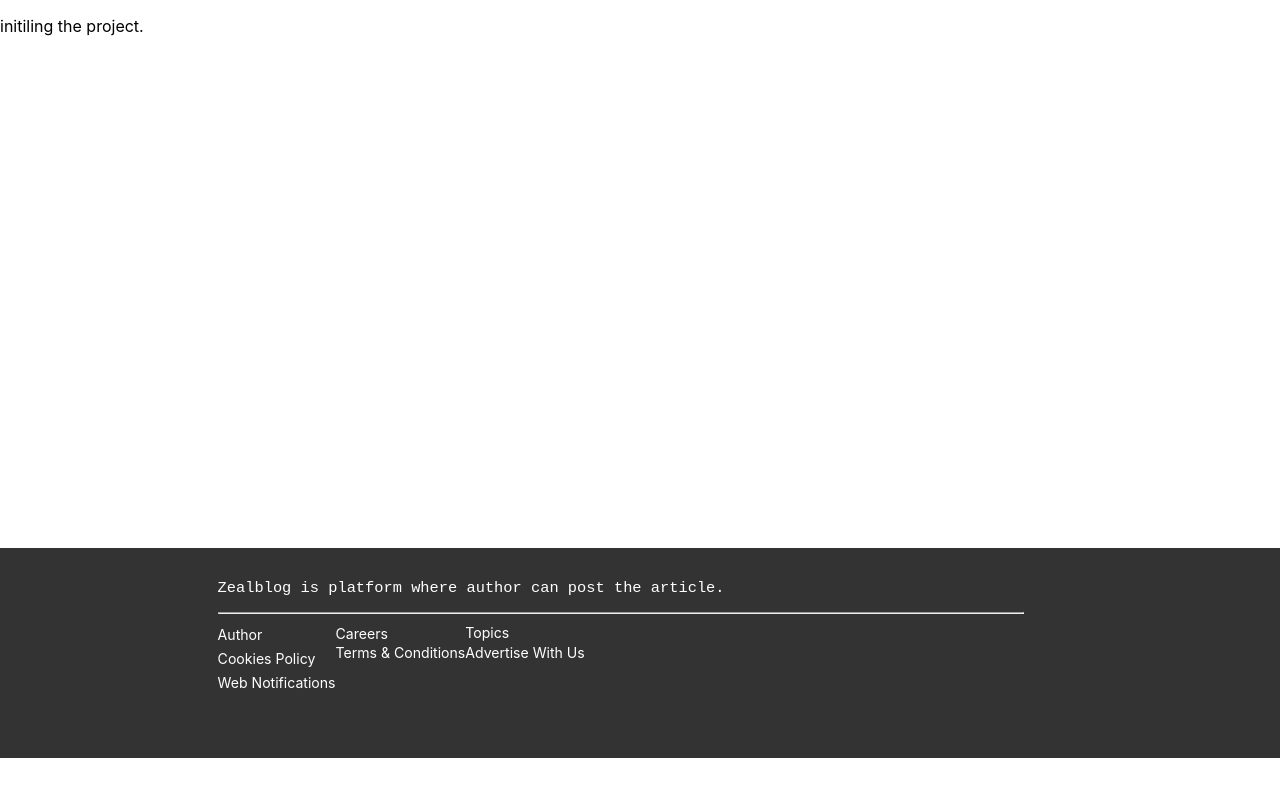
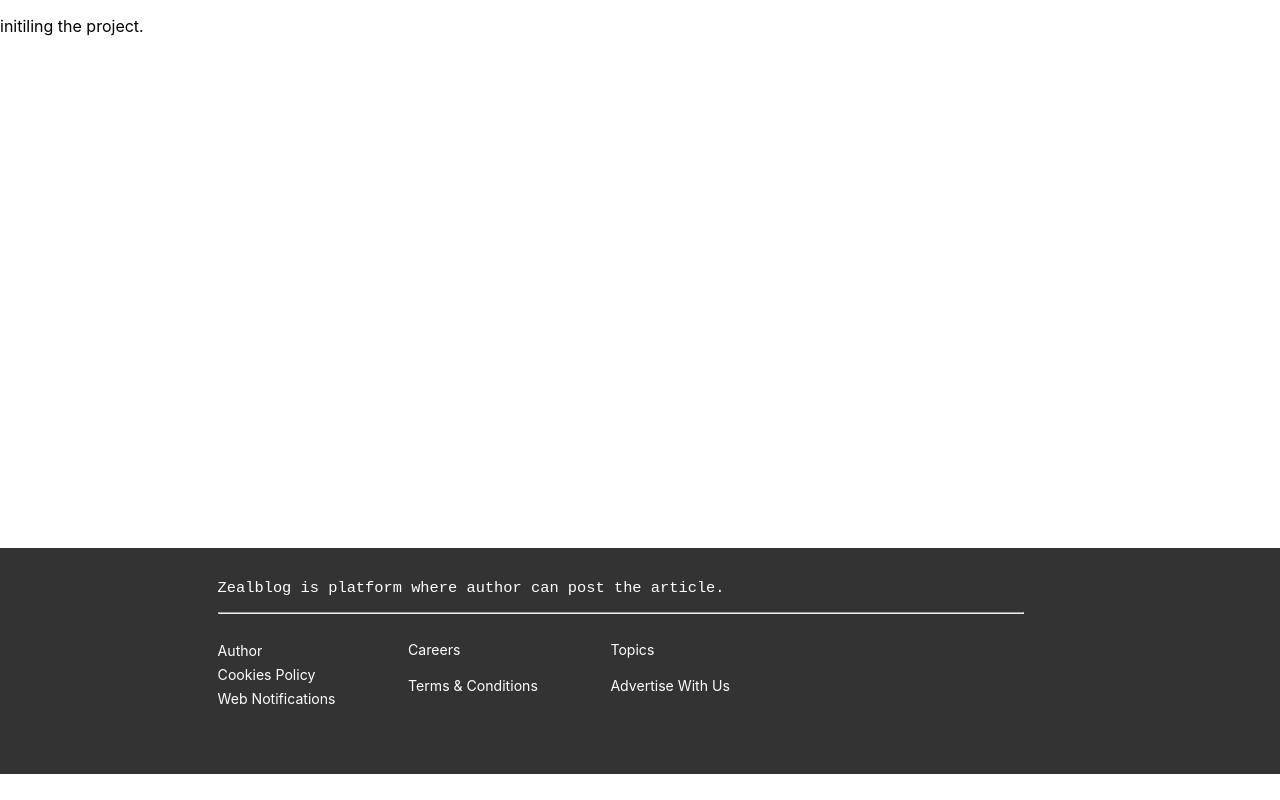
Before and after one commit to Raushankumar-prog/Zealblog, a React (Create React App) app in the folder fronted/: page / in a window 1280 px wide. Built offline with nearby package versions, Linux system fonts and the light colour scheme.

Commit message:
writng footer

```diff
--- a/fronted/src/Components/footer/footer.css
+++ b/fronted/src/Components/footer/footer.css
@@ -41,3 +41,23 @@ hr{
 .action{
        display:flex;
 }
+
+.first{
+    display:grid;
+    font-size: 1.0vw;
+    padding-top:2%;
+    height:auto;
+}
+.second{
+display: grid;
+padding-left:9%;
+font-size: 1.0vw;
+padding-top:2%;
+}
+
+.third{
+display: grid;
+padding-left: 9%;
+font-size:1.0vw;
+padding-top:2%;
+}
```
